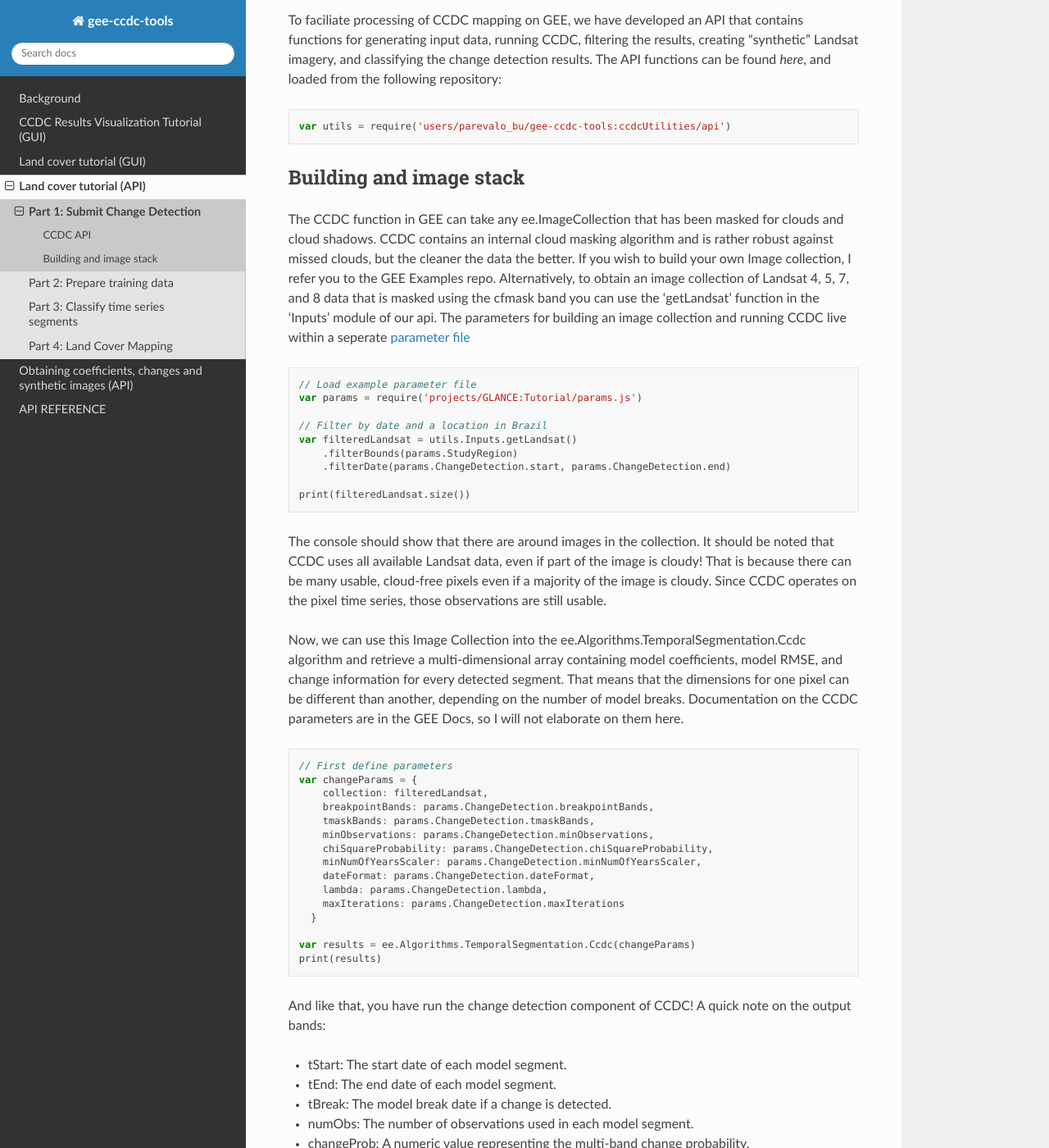
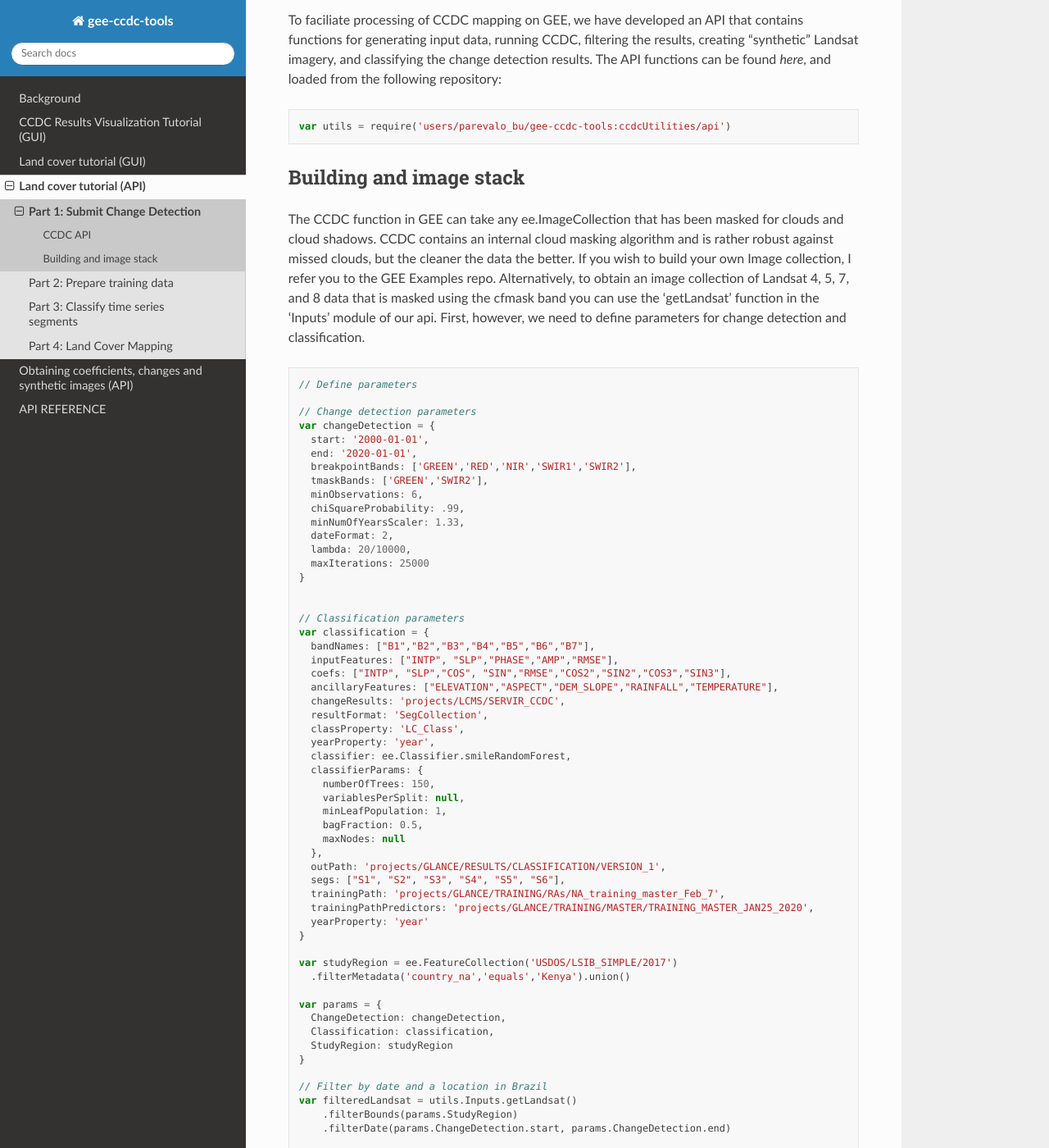
Before and after one commit to parevalo/gee-ccdc-tools, a Sphinx documentation site: the page built from docs/lctutorial/change.rst, in a window 1280 px wide and 1400 px high, scrolled down 1439 px. Shown: the whole window at 82% size. Built offline with Sphinx 7.4.7 and the Read the Docs theme 2.0.0, drawn with Linux system fonts in a browser that asks for light colours; some of the changed text lies outside the part shown.

Commit message:
fix repo references

```diff
--- a/docs/lctutorial/change.rst
+++ b/docs/lctutorial/change.rst
@@ -75,13 +75,61 @@ cleaner the data the better. If you wish to build your own Image
 collection, I refer you to the GEE Examples repo. Alternatively, to
 obtain an image collection of Landsat 4, 5, 7, and 8 data that is masked
 using the cfmask band you can use the 'getLandsat' function in the
-'Inputs' module of our api. The parameters for building an image collection
-and running CCDC live within a seperate `parameter file <https://gee-ccdc-tools.readthedocs.io/en/latest/lctutorial/params.html>`_
+'Inputs' module of our api. First, however, we need to define parameters for
+change detection and classification.
 
 .. code:: javascript
 
-    // Load example parameter file
-    var params = require('projects/GLANCE:Tutorial/params.js')
+    // Define parameters
+
+    // Change detection parameters
+    var changeDetection = {
+      start: '2000-01-01',
+      end: '2020-01-01',
+      breakpointBands: ['GREEN','RED','NIR','SWIR1','SWIR2'],
+      tmaskBands: ['GREEN','SWIR2'],
+      minObservations: 6,
+      chiSquareProbability: .99,
+      minNumOfYearsScaler: 1.33,
+      dateFormat: 2,
+      lambda: 20/10000,
+      maxIterations: 25000
+    }
+
+
+    // Classification parameters
+    var classification = {
+      bandNames: ["B1","B2","B3","B4","B5","B6","B7"],
+      inputFeatures: ["INTP", "SLP","PHASE","AMP","RMSE"],
+      coefs: ["INTP", "SLP","COS", "SIN","RMSE","COS2","SIN2","COS3","SIN3"],
+      ancillaryFeatures: ["ELEVATION","ASPECT","DEM_SLOPE","RAINFALL","TEMPERATURE"],
+      changeResults: 'projects/LCMS/SERVIR_CCDC',
+      resultFormat: 'SegCollection',
+      classProperty: 'LC_Class',
+      yearProperty: 'year',
+      classifier: ee.Classifier.smileRandomForest,
+      classifierParams: {
+        numberOfTrees: 150,
+        variablesPerSplit: null,
+        minLeafPopulation: 1,
+        bagFraction: 0.5,
+        maxNodes: null
+      },
+      outPath: 'projects/GLANCE/RESULTS/CLASSIFICATION/VERSION_1',
+      segs: ["S1", "S2", "S3", "S4", "S5", "S6"],
+      trainingPath: 'projects/GLANCE/TRAINING/RAs/NA_training_master_Feb_7',
+      trainingPathPredictors: 'projects/GLANCE/TRAINING/MASTER/TRAINING_MASTER_JAN25_2020',
+      yearProperty: 'year'
+    }
+
+    var studyRegion = ee.FeatureCollection('USDOS/LSIB_SIMPLE/2017')
+      .filterMetadata('country_na','equals','Kenya').union()
+
+    var params = {
+      ChangeDetection: changeDetection,
+      Classification: classification,
+      StudyRegion: studyRegion
+    }
 
     // Filter by date and a location in Brazil
     var filteredLandsat = utils.Inputs.getLandsat()
@@ -106,20 +154,7 @@ GEE Docs, so I will not elaborate on them here.
 
 .. code:: javascript
 
-    // First define parameters
-    var changeParams = {
-        collection: filteredLandsat,
-        breakpointBands: params.ChangeDetection.breakpointBands,
-        tmaskBands: params.ChangeDetection.tmaskBands,
-        minObservations: params.ChangeDetection.minObservations,
-        chiSquareProbability: params.ChangeDetection.chiSquareProbability,
-        minNumOfYearsScaler: params.ChangeDetection.minNumOfYearsScaler,
-        dateFormat: params.ChangeDetection.dateFormat,
-        lambda: params.ChangeDetection.lambda,
-        maxIterations: params.ChangeDetection.maxIterations
-      }
-
-    var results = ee.Algorithms.TemporalSegmentation.Ccdc(changeParams)
+    var results = ee.Algorithms.TemporalSegmentation.Ccdc(params.ChangeDetection)
     print(results)
 
 And like that, you have run the change detection component of CCDC! A
--- a/docs/lctutorial/mapping.rst
+++ b/docs/lctutorial/mapping.rst
@@ -21,7 +21,7 @@ specific date we can use the 'getLcAtDate' function in our API.
 
 .. code:: javascript
 
-    var utils = require('projects/GLANCE:ccdcUtilities/api')
+    var utils = require('users/parevalo_bu/gee-ccdc-tools:ccdcUtilities/api')
     var classificationStack = '/PATH/TO/IMAGE/STACK'
     var dateOfClassification = '2014-03-27'
     var matchingDate = classUtils.getLcAtDate(classificationStack,
```
Also changed, not shown: docs/lctutorial/classify.rst (+24 -43 lines), docs/lctutorial/training.rst (+4 -5 lines).
